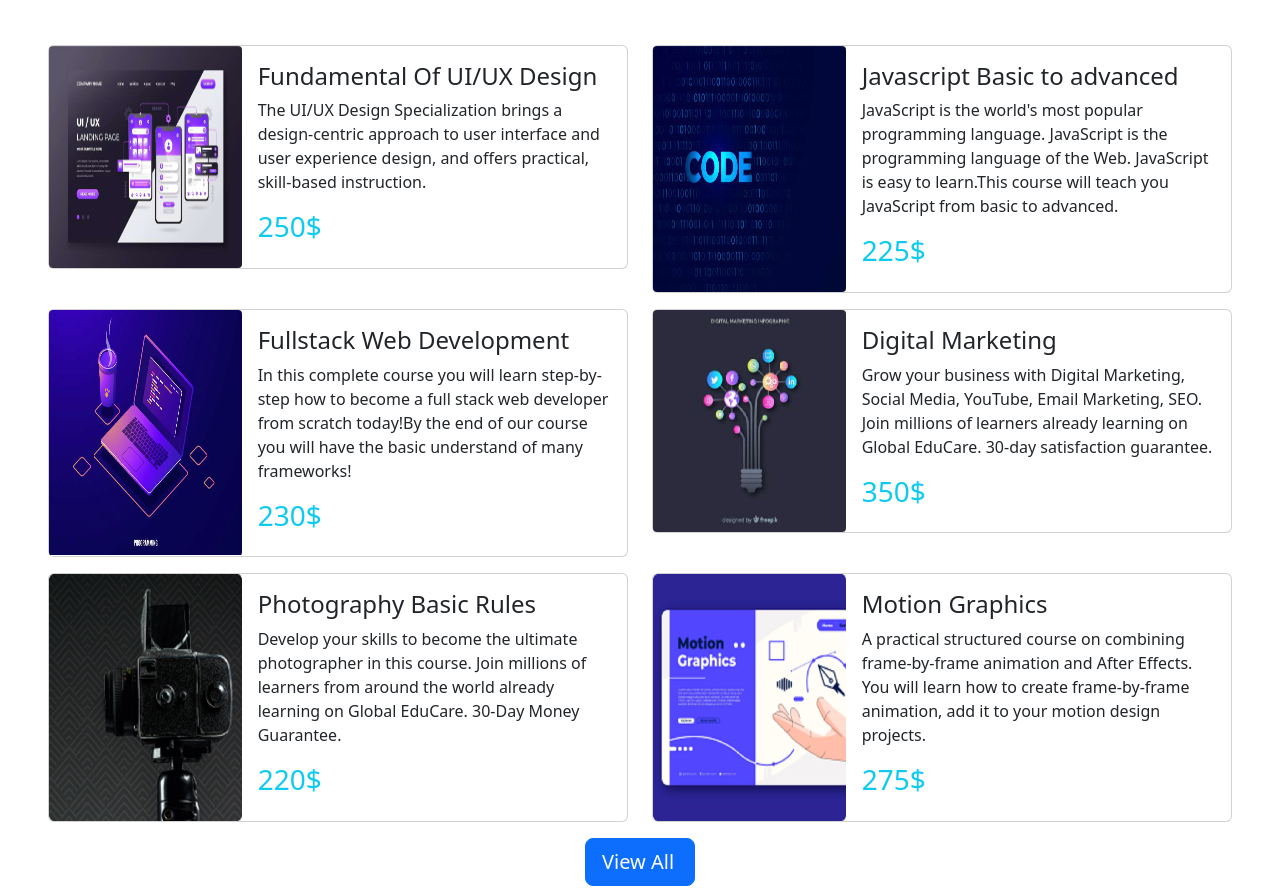
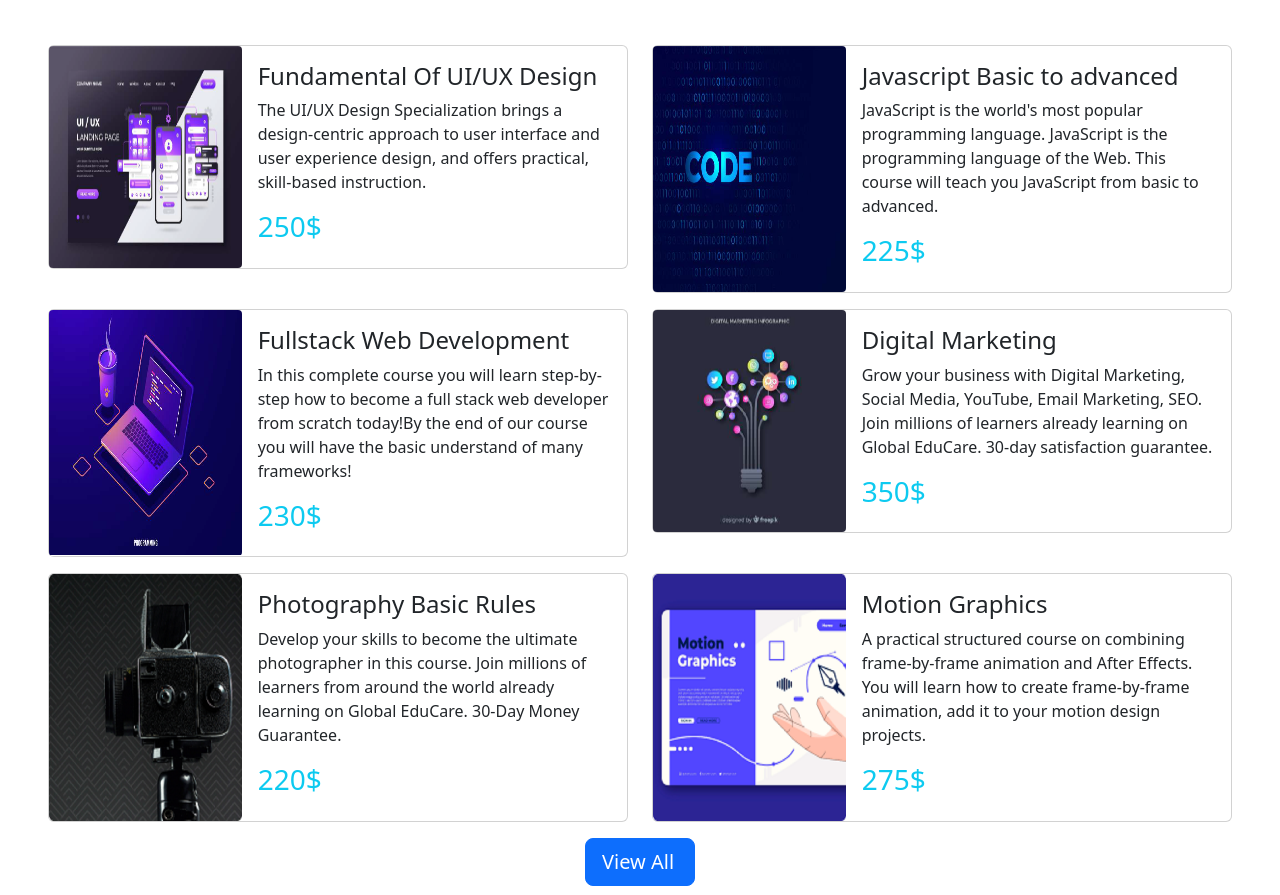
Before and after one commit to dewan-arafat/Education-Website, a plain HTML site: page index.html in a window 1280 px wide. Shown: the part 1015-1910 px from the top of the page. Drawn offline with nearby package versions, Linux system fonts and the light colour scheme.

Commit message:
correction

```diff
--- a/index.html
+++ b/index.html
@@ -151,8 +151,8 @@
                                 <div class="card-body">
                                     <h4 class="card-title">Javascript Basic to advanced</h4>
                                     <p class="card-text">JavaScript is the world's most popular programming language.
-                                        JavaScript is the programming language of the Web. JavaScript is easy to
-                                        learn.This course will teach you JavaScript from basic to advanced.</p>
+                                        JavaScript is the programming language of the Web. This course will teach you
+                                        JavaScript from basic to advanced.</p>
                                     <h3 class="text-info">225$</h3>
                                 </div>
                             </div>
```
